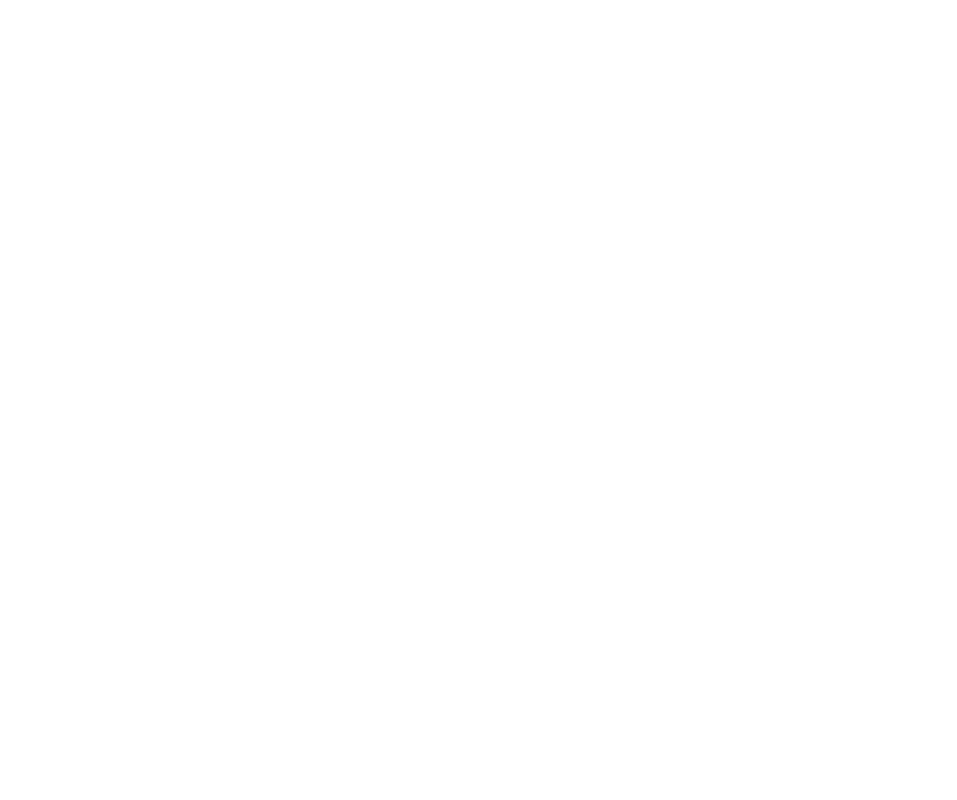
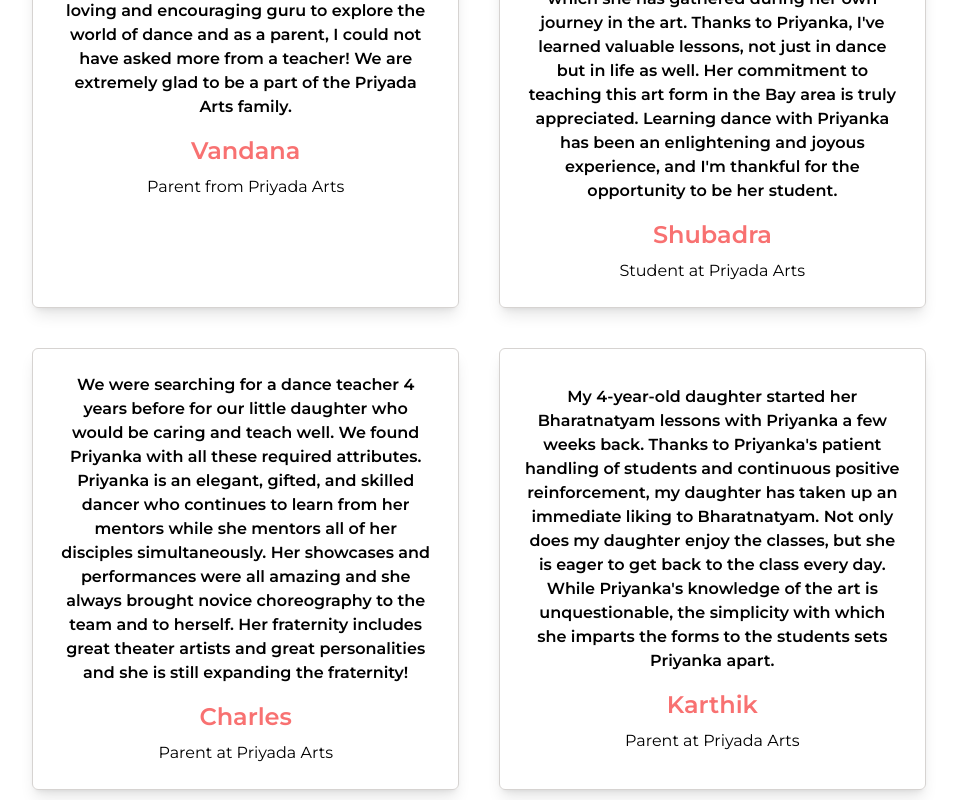
Before and after one commit to Anbui0115/Hackathon-project, a Next.js app in the folder frontend/: page / in a window 1280 px wide. Shown: the part 1760-2560 px from the top of the page, without its empty margins (161-1118 px from the left). Before the commit the page ends 2194 px from the top, so only its background shows below. Built offline with nearby package versions, Linux system fonts and the light colour scheme.

Commit message:
added new dance testimonials

```diff
--- a/frontend/components/Testimonial.jsx
+++ b/frontend/components/Testimonial.jsx
@@ -18,7 +18,7 @@ const testimonies = [
     role: "Student at Priyada Arts"
   },
   {
-    content: "Priyada Arts has been instrumental in my journey as an artist. Priyanka Akka's techniques and approach to Abhinaya and stage performance have been invaluable and inspiring and have helped me developed artistic abilities. She puts her heart and soul into each and every student, encouraging artistic freedom - something that is rare in the world of tradional arts!",
+    content: "Priyada Arts has been instrumental in my journey as an artist. Priyanka Akka's techniques and approach to Abhinaya and stage performance have been invaluable and inspiring and have helped me developed artistic abilities. She puts her heart and soul into each and every student, encouraging artistic freedom - something that is rare in the world of tradional arts! As a person, she is warm, loving, and genuine. I always leave class in high spirits! ",
     name: "Keerthana Y",
     role: "Student at Priyada Arts"
   },
@@ -31,7 +31,28 @@ const testimonies = [
     content: "I joined Akka's class roughly two years ago. Getting back into Bharatnatyam was intimidating but she made it easy. She was friendly and patience and helped me get the choreography even if it took multiple tries.",
     name: "Priyanka Subramanyam",
     role: "Student at Priyada Arts"
+  },
+  {
+    content: "My daughter has been a student at Priyada Arts for the past year. I admire Priyanka's ability to create a connection with her students and a space where they can learn with ease. She is relentless in her pursuit of wanting the students to master the basics, but at the same time makes the whole experience of a class so enjoyable and fun. My daughter could not have asked for a more loving and encouraging guru to explore the world of dance and as a parent, I could not have asked more from a teacher! We are extremely glad to be a part of the Priyada Arts family.",
+    name: "Vandana",
+    role: "Parent from Priyada Arts"
+  },
+  {
+    content: "I'm incredibly grateful to have Priyanka as my dance teacher. She not only imparts dance skills but also fosters a positive and welcoming learning environment. Her dedication to passing on her knowledge and expertise is truly commendable. The tradition of passing down knowledge from one generation to the next is vital in the world of dance and arts, and Priyanka embodies this beautifully. She goes the extra mile to explain the reasons behind Nritta and shares the rich stories and details behind Abinaya's pieces, which she has gathered during her own journey in the art.  Thanks to Priyanka, I've learned valuable lessons, not just in dance but in life as well. Her commitment to teaching this art form in the Bay area is truly appreciated. Learning dance with Priyanka has been an enlightening and joyous experience, and I'm thankful for the opportunity to be her student.",
+    name: "Shubadra",
+    role: "Student at Priyada Arts"
+  },
+  {
+    content: "We were searching for a dance teacher 4 years before for our little daughter who would be caring and teach well. We found Priyanka with all these required attributes. Priyanka is an elegant, gifted, and skilled dancer who continues to learn from her mentors while she mentors all of her disciples simultaneously. Her showcases and performances were all amazing and she always brought novice choreography to the team and to herself. Her fraternity includes great theater artists and great personalities and she is still expanding the fraternity!",
+    name: "Charles",
+    role: "Parent at Priyada Arts"
+  },
+  {
+    content:"My 4-year-old daughter started her Bharatnatyam lessons with Priyanka a few weeks back. Thanks to Priyanka's patient handling of students and continuous positive reinforcement, my daughter has taken up an immediate liking to Bharatnatyam. Not only does my daughter enjoy the classes, but she is eager to get back to the class every day. While Priyanka's knowledge of the art is unquestionable, the simplicity with which she imparts the forms to the students sets Priyanka apart.",
+    name: "Karthik",
+    role: "Parent at Priyada Arts"
   }
+
 ]
 
 
```
